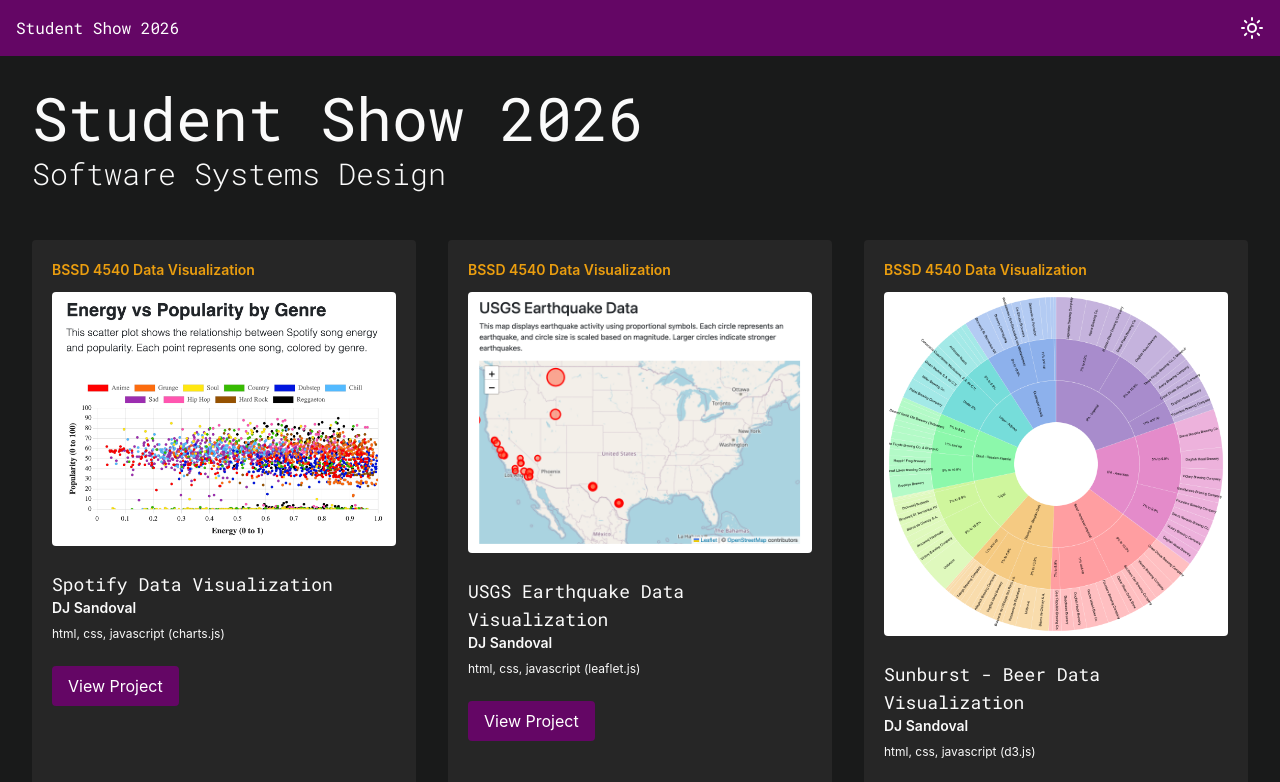
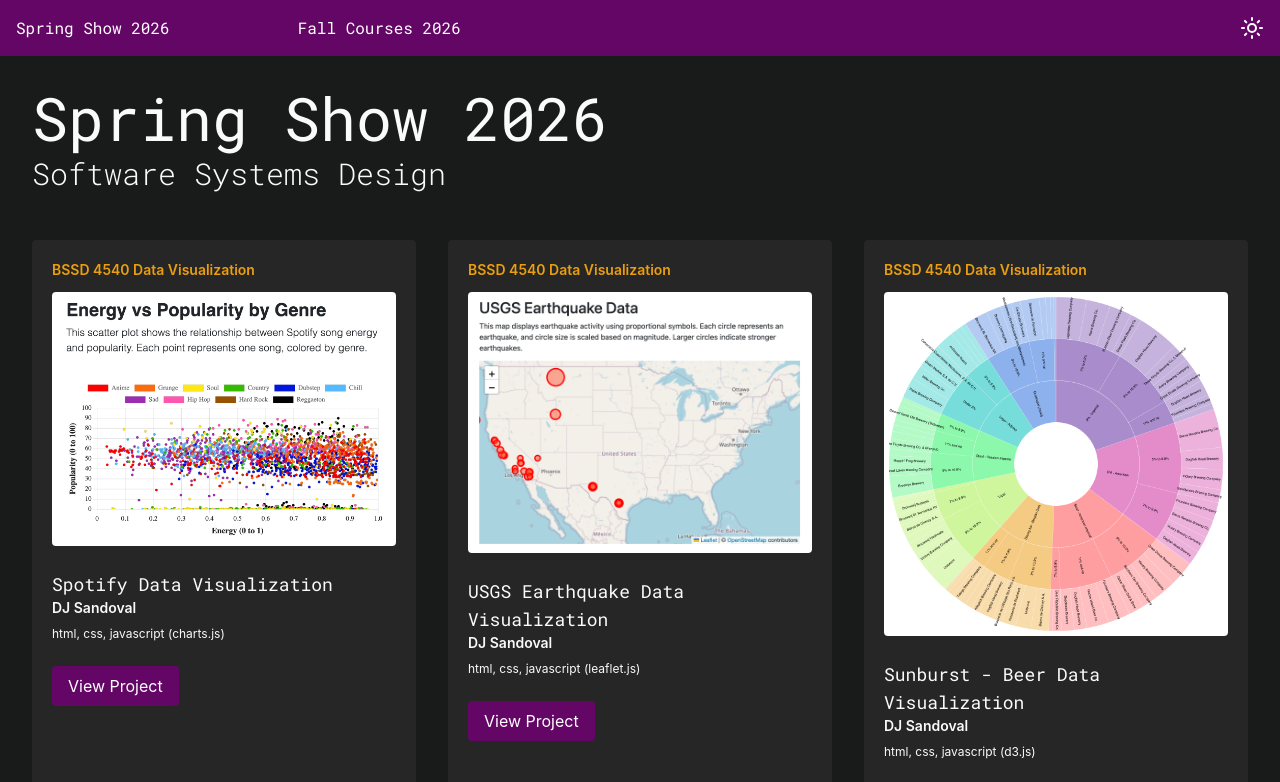
Before and after one commit to NMHU-SSD/showcase-2026, a React (Vite) app: page / in a window 1280 px wide. Shown: the top 782 px of the page. Built offline with nearby package versions, Linux system fonts and the light colour scheme; the HTML template or start-up script is replaced by a standard one.

Commit message:
update nav

```diff
--- a/src/components/Navbar.tsx
+++ b/src/components/Navbar.tsx
@@ -9,9 +9,15 @@
   return (
     <header className="w-full bg-primary text-white p-4">
       <div className="flex justify-between">
-        <Link to="/" className=" font-mono">
-          Student Show 2026
-        </Link>
+        <div className="flex gap-32">
+          <Link to="/" className=" font-mono">
+            Spring Show 2026
+          </Link>
+
+          <Link to="/fall" className=" font-mono">
+            Fall Courses 2026
+          </Link>
+        </div>
 
         <button className="theme-toggle" onClick={toggleDarkMode}>
           {darkMode ? <Sun /> : <Moon />}
--- a/src/pages/Home.tsx
+++ b/src/pages/Home.tsx
@@ -26,7 +26,7 @@
     <>
       <Navbar />
       <main className="w-full p-8 bg-background ">
-        <h1 className="text-6xl font-mono">Student Show 2026</h1>
+        <h1 className="text-6xl font-mono">Spring Show 2026</h1>
         <p className="text-3xl font-mono font-light mt-2 mb-12">
           Software Systems Design
         </p>
--- a/src/pages/Video.tsx
+++ b/src/pages/Video.tsx
@@ -1,4 +1,3 @@
-import { Link } from "react-router-dom";
 import Navbar from "../components/Navbar";
 
 export default function ProjectPage({ title, url, videoProps }: { title: string; url: string, videoProps?: React.VideoHTMLAttributes<HTMLVideoElement> }) {
@@ -7,12 +6,6 @@
     <>
       <Navbar />
       <main className="w-full p-8 bg-background">
-
-        <div className="flex flex-row justify-between mb-8">
-          <Link to="/" className="back-link">
-            ← Back to projects
-          </Link>
-        </div>
 
         <div className="flex w-full flex-col ">
 
```
